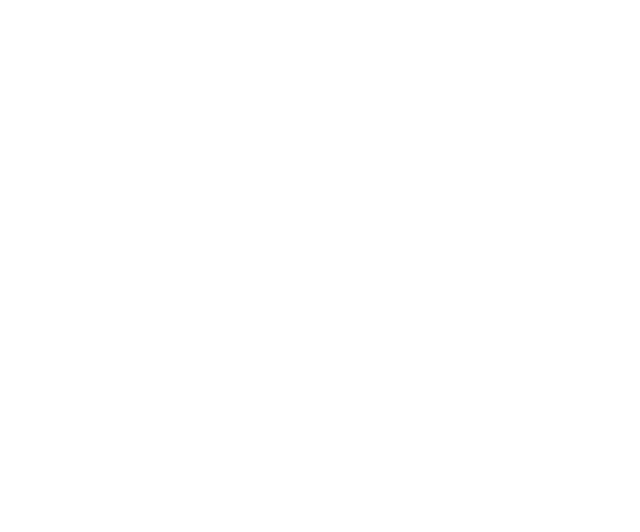
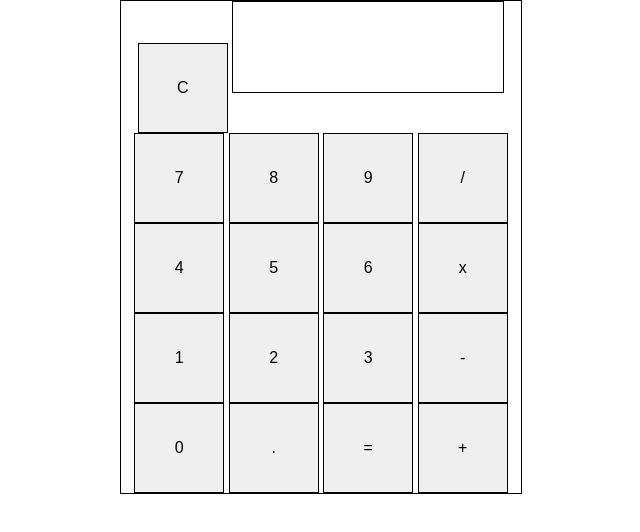
Before and after one commit to thedoublewolf/BetterCalculator, a plain HTML site: page index.html in a window 1280 px wide. Shown: the whole page, without its empty margins (319-959 px from the left). Drawn offline with Linux system fonts and the light colour scheme.

Commit message:
began writing javascript

```diff
--- a/index.html
+++ b/index.html
@@ -2,8 +2,34 @@
 <html>
 <head>
 	<title>Calculator</title>
+	<link rel="stylesheet" href="normalize.css">
+	<link rel="stylesheet" href="main.css">
 </head>
 <body>
 
+<div class="container">
+
+<button id="clear">C</button>
+<span id="answer"></span>
+<button id="seven">7</button>
+<button id="eight">8</button>
+<button id="nine">9</button>
+<button id="divide">/</button>
+<button id="four">4</button>
+<button id="five">5</button>
+<button id="six">6</button>
+<button id="multiply">x</button>
+<button id="one">1</button>
+<button id="two">2</button>
+<button id="three">3</button>
+<button id="subtract">-</button>
+<button id="zero">0</button>
+<button id="decimal">.</button>
+<button id="equal">=</button>
+<button id="plus">+</button>
+
+</div>
+
+<script src="main.js"></script>
 </body>
 </html>
--- a/main.css
+++ b/main.css
@@ -0,0 +1,20 @@
+.container {
+	max-width: 400px;
+	margin: 0 auto;
+	text-align: center;
+	border: 1px solid black;
+}
+
+button {
+	width: 90px;
+	height: 90px;
+	display: inline-block;
+	border: 1px solid black;
+}
+
+span {
+	width: 270px;
+	height: 90px;
+	border: 1px solid black;
+	display: inline-block;
+}
--- a/main.js
+++ b/main.js
@@ -0,0 +1,30 @@
+//Grab Elements
+var clear = document.querySelector('#clear');
+var answer = document.querySelector('#answer');
+var seven = document.querySelector('#seven');
+var eight = document.querySelector('#eight');
+var nine = document.querySelector('#nine');
+var divide = document.querySelector('#divide');
+var four = document.querySelector('#four');
+var five = document.querySelector('#five');
+var six = document.querySelector('#six');
+var multiply = document.querySelector('#multiply');
+var one = document.querySelector('#one');
+var two = document.querySelector('#two');
+var three = document.querySelector('#three');
+var subtract = document.querySelector('#subtract');
+var zero = document.querySelector('#zero');
+var decimal = document.querySelector('#decimal');
+var equal = document.querySelector('#equal');
+var plus = document.querySelector('#plus');
+
+//Variable Declarations
+var answerText;
+
+//Function to Calculate and Generate Answer
+function answerMe() {
+	answerText = Number()
+}
+
+//Button Click
+calcBtn.addEventListener('click', answerMe);
```
